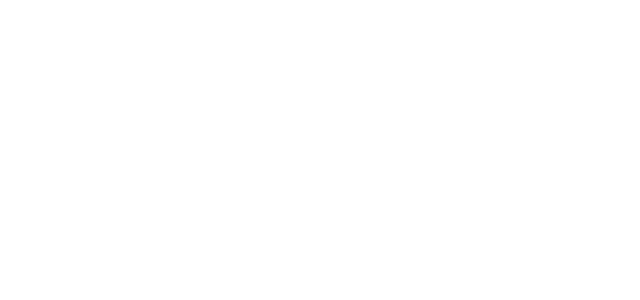
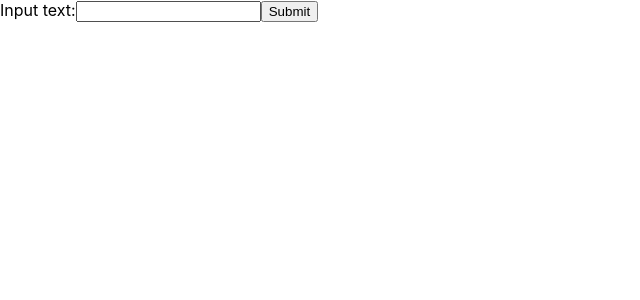
Before and after one commit to KlaraHajdu/numerals, a React (Create React App) app: page / in a window 1280 px wide. Shown: the top 300 px of the page, without its empty margins (0-640 px from the left). Built offline with nearby package versions, Linux system fonts and the light colour scheme.

Commit message:
Implement NumberConversion component

```diff
--- a/src/App.js
+++ b/src/App.js
@@ -1,9 +1,10 @@
 import React from 'react';
+import NumberConversion from './components/NumberConversion';
 
 function App() {
   return (
     <div className="App">
-
+      <NumberConversion/>
     </div>
   );
 }
--- /dev/null
+++ b/src/components/NumberConversion.jsx
@@ -0,0 +1,29 @@
+import React, { useState } from "react";
+
+export default function NumberConversion() {
+    const [inputNumber, setInputNumber] = useState();
+    const [textNumber, setTextNumber] = useState();
+
+    const handleChange = (e) => {
+        setInputNumber(e.target.value);
+    };
+
+    const convertNumber = (e) => {
+        e.preventDefault();
+        if (inputNumber === "1") setTextNumber("one");
+
+    };
+
+    return (
+        <div>
+            <form onSubmit={convertNumber}>
+                <label htmlFor="input-text">Input text:</label>
+                <input id="input-text" onChange={handleChange}></input>
+                <button type="submit">
+                    Submit
+                </button>
+            </form>
+            <div data-testid="number-text">{textNumber}</div>
+        </div>
+    );
+}
```
